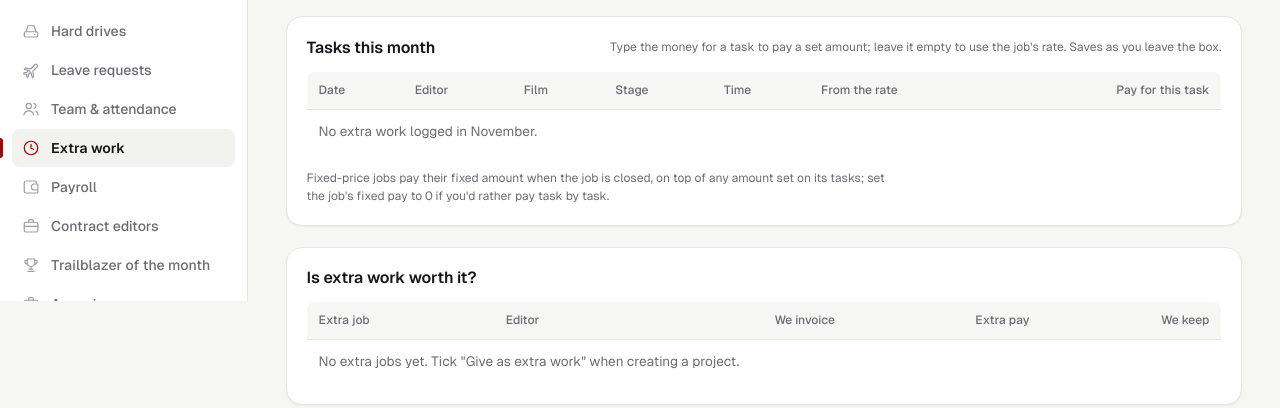
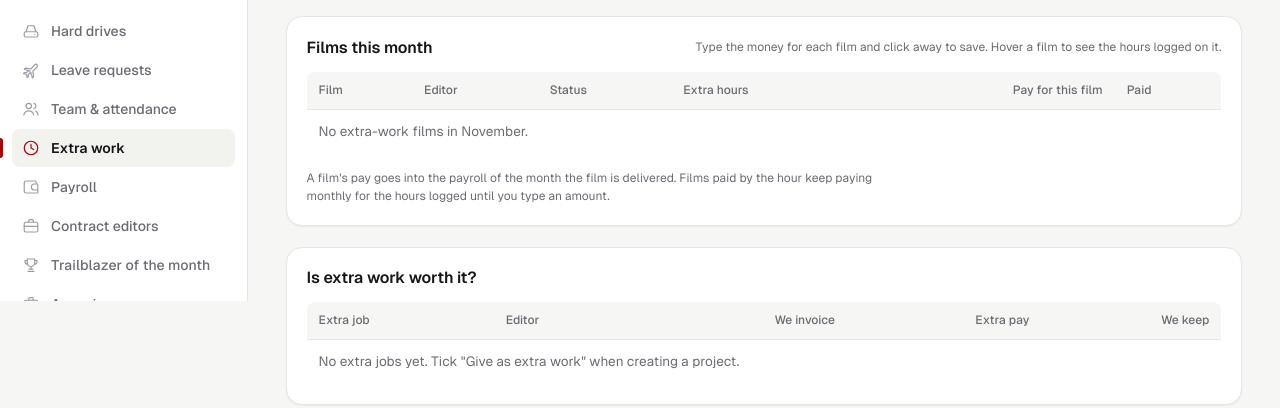
Before and after one commit to ggulati2/studio-ops, a Django app: page /extra-work/ in a window 1280 px wide. Shown: the part 499-907 px from the top of the page. Run offline with Django 5.2, Linux system fonts and the light colour scheme; the visitor is signed in with stand-in values (Sample User, id 1); data comes from the database, SQL or seed files in the repository; data that the repository does not hold is empty; some libraries are stand-ins or nearby versions.

Commit message:
Extra work: pay per film, logged hours on hover
- 'Films this month' replaces the per-entry list: one row per extra-work film with editor,
  status and extra hours; type the pay for the film (saves on leave, no reload).
- The pay goes into the payroll of the month the film is delivered; hourly films switch to
  the set amount once one is typed.
- Hovering the film shows each logged entry (date, time, stage, hours, note) and totals.

Co-Authored-By: Claude Opus 5.5 <noreply@anthropic.com>
Claude-Session: https://claude.ai/code/session_01SRdHSDENbpxkHMhr5a9ifw

```diff
--- a/config/urls.py
+++ b/config/urls.py
@@ -42,6 +42,7 @@ urlpatterns = [
     path("team/<int:pk>/", v.person_edit, name="person_edit"),
     path("extra-work/", v.extra_admin, name="extra_admin"),
     path("extra-work/<int:pk>/amount/", v.extra_amount, name="extra_amount"),
+    path("extra-work/film/<int:pk>/pay/", v.extra_film_pay, name="extra_film_pay"),
     path("payroll/", v.payroll, name="payroll"),
     path("payroll/save/", v.payroll_save, name="payroll_save"),
     path("payslip/<int:pk>/", v.payslip_view, name="payslip"),
--- a/ops/views/admin.py
+++ b/ops/views/admin.py
@@ -26,7 +26,7 @@ from ..services import (add_months, attendance, available_days, benchmarks, cele
                         week_start)
 
 User = get_user_model()
-__all__ = ["extra_amount", "backup", "dashboard", "projects", "project_new", "project_edit", "project_status", "project_assign", "deadlines",
+__all__ = ["extra_amount", "extra_film_pay", "backup", "dashboard", "projects", "project_new", "project_edit", "project_status", "project_assign", "deadlines",
            "delivered", "reports", "report_print", "team_view", "person_edit", "person_pod", "extra_admin", "eotm",
            "agencies", "agency_edit", "settings_view", "holiday_delete", "audit_log", "access_matrix"]
 
@@ -757,9 +757,79 @@ def extra_admin(request):
                         "pct": round(keep / p.invoice_amount * 100) if keep is not None and p.invoice_amount else None})
     return render(request, "founder/extra.html", {"month": month, "prev": add_months(month, -1), "next": add_months(month, 1),
                                                 "rows": rows, "flagged": flagged, "margins": margins,
-                                                "entries": entries.select_related("project__agency").order_by("-date", "-start"),
+                                                "films": _extra_films(month),
                                                 "total_pay": sum(r["pay"] for r in rows),
                                                 "total_hours": round(sum(r["extra"] for r in rows), 1)})
+
+
+def _film_row(p, a, b):
+    """One extra-work film for the month: hours (this month / all time) and the logged entries for the hover."""
+    allx = sorted(p.extra_entries.all(), key=lambda e: (e.date, e.start))
+    month_x = [e for e in allx if a <= e.date <= b]
+    p.x_month = month_x
+    p.x_hours_month = round(sum(e.hours for e in month_x), 2)
+    p.x_hours_all = round(sum(e.hours for e in allx), 2)
+    p.x_hourly_pay = sum(e.pay for e in month_x) if p.extra_basis == "hourly" else 0
+    p.x_paid_in = p.closed_on if (p.extra_basis == "fixed" and p.status == Project.CLOSED and p.closed_on) else None
+    return p
+
+
+def _extra_films(month):
+    """Every film with extra work this month, plus open extra jobs and those delivered this month."""
+    a, b = month_start(month), month_end(month)
+    qs = (Project.objects.filter(Q(extra_entries__date__range=(a, b)) | Q(is_extra=True) & (
+        ~Q(status=Project.CLOSED) | Q(closed_on__range=(a, b))))
+          .distinct().select_related("editor__profile", "agency")
+          .defer("brief", "agency__billing_address", "agency__notes")
+          .prefetch_related(models.Prefetch("extra_entries", queryset=ExtraEntry.objects.select_related("user__profile")))
+          .order_by("couple", "deliverable"))
+    return [_film_row(p, a, b) for p in qs]
+
+
+@requires("extra.manage")
+def extra_film_pay(request, pk):
+    """Set the money the editor gets for a whole extra-work film (paid with the payroll of the
+    month the film is delivered). Empty clears it."""
+    from ..perf import clear as clear_memo
+    p = get_object_or_404(Project.objects.select_related("editor__profile", "agency"), pk=pk)
+    back = S.safe_next(request, request.POST.get("next"), reverse("extra_admin"))
+    if request.method != "POST":
+        return redirect(back)
+    month = parse_month(request.POST.get("m"))
+    raw = (request.POST.get("amount") or "").replace(",", "").replace("₹", "").strip()
+    if raw and (not raw.isdigit() or int(raw) > 10_000_000):
+        say = [("error", "Enter the amount in whole rupees, e.g. 5000 (or leave it empty).")]
+    else:
+        old = f"₹{p.extra_rate:,} fixed" if p.extra_basis == "fixed" else f"₹{p.extra_rate:,}/h"
+        new = int(raw) if raw else 0
+        if (p.extra_basis, p.extra_rate) != ("fixed", new):
+            p.extra_basis, p.extra_rate = "fixed", new
+            if not p.is_extra and new:
+                p.is_extra = True
+            p.save(update_fields=["extra_basis", "extra_rate", "is_extra"])
+            record(request, "extra.pay", str(p), f"{old} -> ₹{new:,} fixed")
+        who = p.editor.profile.name if p.editor_id else "the editor"
+        say = [("success", (f"{p}: ₹{new:,} for {who}, " + ("paid with this month's payroll (delivered)."
+                                                            if p.status == Project.CLOSED else "paid with the payroll of the month it's delivered."))
+                if new else f"{p}: no pay set for this film.")]
+    if request.headers.get("X-Requested-With") == "fetch":
+        clear_memo()
+        a, b = month_start(month), month_end(month)
+        p = Project.objects.prefetch_related(models.Prefetch("extra_entries", queryset=ExtraEntry.objects.select_related("user__profile"))
+                                             ).select_related("editor__profile", "agency").get(pk=p.pk)
+        rows = _extra_summary(request, month)
+        bad = any(l == "error" for l, _ in say)
+        row = render_to_string("founder/_extra_film.html", {"p": _film_row(p, a, b), "back": back, "month": month}, request=request)
+        summary = render_to_string("founder/_extra_summary.html", {
+            "rows": rows, "total_pay": sum(r["pay"] for r in rows), "total_hours": round(sum(r["extra"] for r in rows), 1),
+            "flagged_n": str(sum(1 for x in ExtraEntry.objects.filter(date__range=(a, b)).select_related("user")
+                                 if x.overlaps_office))}, request=request)
+        return JsonResponse({"ok": not bad, "messages": [{"level": l, "text": t} for l, t in say],
+                             "swap": [{"sel": f'[data-extra-film="{p.pk}"]', "mode": "outer", "html": row},
+                                      {"sel": "[data-extra-summary]", "mode": "outer", "html": summary}]})
+    for level, text in say:
+        getattr(messages, level)(request, text)
+    return redirect(back)
 
 
 def _extra_summary(request, month):
--- a/static/app.css
+++ b/static/app.css
@@ -1166,3 +1166,15 @@ td.starts{box-shadow:inset 3px 0 0 var(--ok)}
 .extra-amt input{width:96px;text-align:right}
 .extra-amt input::placeholder{color:var(--faint)}
 .extra-tasks td{vertical-align:middle}
+.hrs-hover{position:relative;display:inline-block;cursor:help;border-bottom:1px dotted var(--faint)}
+.hrs-tip{position:absolute;left:0;top:calc(100% + 6px);z-index:50;min-width:280px;max-width:380px;display:flex;flex-direction:column;gap:6px;padding:12px;background:var(--card);border:1px solid var(--line);border-radius:var(--r-sm);box-shadow:0 14px 40px rgba(0,0,0,.2);opacity:0;visibility:hidden;transform:translateY(-3px);transition:opacity .12s,transform .12s,visibility .12s;font-size:var(--t-sm);font-weight:400;cursor:default}
+.hrs-hover:hover .hrs-tip,.hrs-hover:focus .hrs-tip,.hrs-hover:focus-within .hrs-tip{opacity:1;visibility:visible;transform:none}
+.ht-row{display:grid;grid-template-columns:1fr auto;gap:0 10px;padding-top:6px;border-top:1px solid var(--line2)}
+.ht-row b{grid-column:2;grid-row:1}
+.ht-row span:nth-child(2){color:var(--muted);font-size:var(--t-xs)}
+.ht-row i{grid-column:1/-1;color:var(--muted);font-size:var(--t-xs)}
+.ht-total{padding-top:6px;border-top:1px solid var(--line)}
+.extra-tasks .scroll,.card:has(.extra-tasks) .scroll{overflow:visible}
+.hrs-tip.fixed{position:fixed}
+.hrs-hover:focus:not(:focus-visible) .hrs-tip{opacity:0;visibility:hidden}
+.hrs-hover:hover .hrs-tip{opacity:1!important;visibility:visible!important}
--- a/static/app.js
+++ b/static/app.js
@@ -403,7 +403,7 @@
 (function () {
   "use strict";
   function place(host) {
-    var tip = host.querySelector(".miss-tip");
+    var tip = host.querySelector(".miss-tip, .hrs-tip");
     if (!tip) return;
     var r = host.getBoundingClientRect();
     tip.classList.add("fixed");
@@ -415,11 +415,11 @@
     tip.style.top = top + "px";
   }
   document.addEventListener("mouseover", function (e) {
-    var host = e.target.closest && e.target.closest(".who-miss.has");
+    var host = e.target.closest && e.target.closest(".who-miss.has, .hrs-hover");
     if (host) place(host);
   });
   document.addEventListener("focusin", function (e) {
-    var host = e.target.closest && e.target.closest(".who-miss.has");
+    var host = e.target.closest && e.target.closest(".who-miss.has, .hrs-hover");
     if (host) place(host);
   });
 })();
--- a/templates/founder/extra.html
+++ b/templates/founder/extra.html
@@ -9,12 +9,12 @@
 {% if flagged %}<section class="card warn"><h2 style="color:var(--warn)">Worth a look</h2>
   {% for e in flagged %}<div class="small">{{ e.user.profile.name }} logged {{ e.hours|hours }} extra hrs on {{ e.project }} ({{ e.date|date:"j M" }}, {{ e.start|time:"g:i A" }}–{{ e.end|time:"g:i A" }}), overlapping their office time. Already counted; edit it in the back office only if it's wrong.</div>{% endfor %}
 </section>{% endif %}
-<section class="card"><div class="title"><h2>Tasks this month</h2><span class="small muted">Type the money for a task to pay a set amount; leave it empty to use the job's rate. Saves as you leave the box.</span></div>
-  <div class="scroll"><table class="extra-tasks" style="min-width:900px">
-  <thead><tr><th>Date</th><th>Editor</th><th>Film</th><th>Stage</th><th>Time</th><th>From the rate</th><th class="right">Pay for this task</th></tr></thead>
-  <tbody>{% for e in entries %}{% include "founder/_extra_entry.html" with back=request.get_full_path %}{% empty %}<tr><td colspan="7" class="muted">No extra work logged in {{ month|date:"F" }}.</td></tr>{% endfor %}</tbody>
+<section class="card"><div class="title"><h2>Films this month</h2><span class="small muted">Type the money for each film and click away to save. Hover a film to see the hours logged on it.</span></div>
+  <div class="scroll"><table class="extra-tasks" style="min-width:820px">
+  <thead><tr><th>Film</th><th>Editor</th><th>Status</th><th>Extra hours</th><th class="right">Pay for this film</th><th>Paid</th></tr></thead>
+  <tbody>{% for p in films %}{% include "founder/_extra_film.html" with back=request.get_full_path %}{% empty %}<tr><td colspan="6" class="muted">No extra-work films in {{ month|date:"F" }}.</td></tr>{% endfor %}</tbody>
   </table></div>
-  <p class="small muted" style="margin:0">Fixed-price jobs pay their fixed amount when the job is closed, on top of any amount set on its tasks; set the job's fixed pay to 0 if you'd rather pay task by task.</p></section>
+  <p class="small muted" style="margin:0">A film's pay goes into the payroll of the month the film is delivered. Films paid by the hour keep paying monthly for the hours logged until you type an amount.</p></section>
 <section class="card"><h2>Is extra work worth it?</h2><div class="scroll"><table style="min-width:640px">
   <thead><tr><th>Extra job</th><th>Editor</th><th class="right">We invoice</th><th class="right">Extra pay</th><th class="right">We keep</th></tr></thead>
   <tbody>{% for m in margins %}<tr><td>{{ m.p }}</td><td>{{ m.p.editor.profile.name|default:"–" }}</td><td class="right">{{ m.p.agency.symbol }}{{ m.p.invoice_amount|money }}</td><td class="right">₹{{ m.cost|money }}</td>
```
Also changed, not shown: ops/tests/test_couples.py (+30 -4 lines), templates/founder/_extra_film.html (added, +15 -0 lines), README.md.
